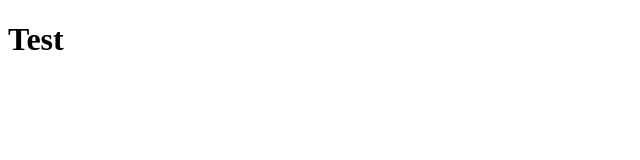
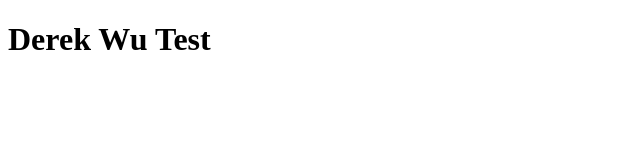
Before and after one commit to derekwu93/test, a plain HTML site: page index.html in a window 1280 px wide. Shown: the whole page, without its empty margins (0-640 px from the left). Drawn offline with Linux system fonts and the light colour scheme.

Commit message:
re-upload
getting more familiar

```diff
--- a/index.html
+++ b/index.html
@@ -1,10 +1,10 @@
 <!DOCTYPE html>
 <html lang="en">
 	<head>
-		<title>GitHub testk</title>
+		<title>GitHub test</title>
 		<meta charset="utf-8">
 	</head>
 	<header>
-		<h1> Test </h1>
+		<h1> Derek Wu Test </h1>
 	</header>
 </html>
```
